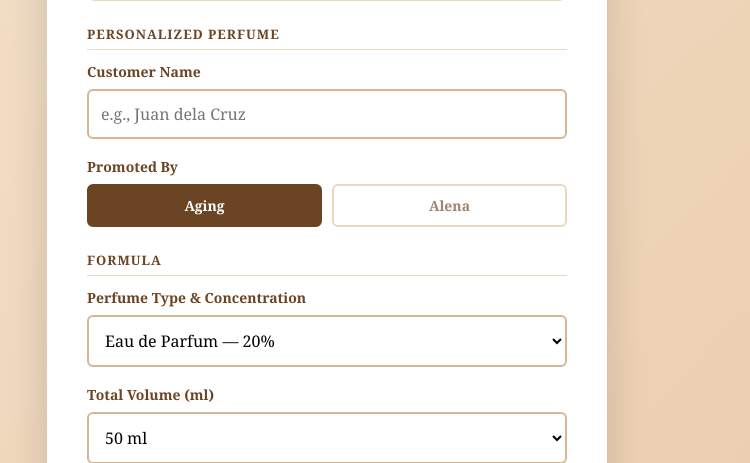
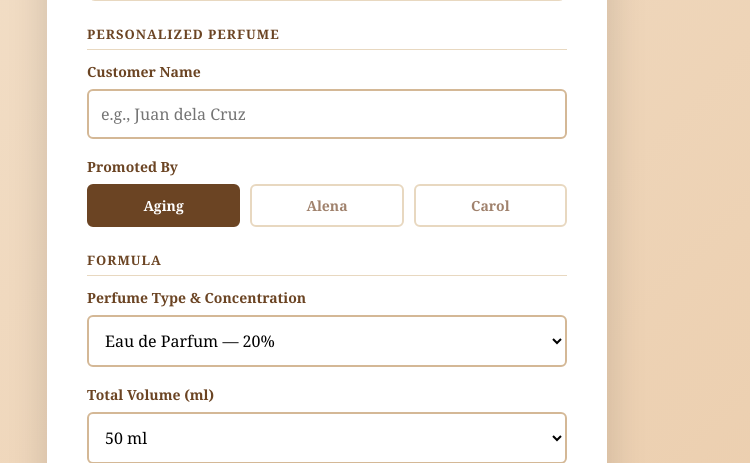
Before and after one commit to pavfluff/halimuyak-app, a Flask app: page / in a window 1280 px wide. Shown: the part 587-1050 px from the top of the page, without its empty margins (313-1063 px from the left). Run offline with Flask 3, Linux system fonts and the light colour scheme; parts of the project's set-up code (start-up, migrations or seed data) failed here and were passed over.

Commit message:
add carol

```diff
--- a/templates/index.html
+++ b/templates/index.html
@@ -391,6 +391,7 @@
             <div style="display:flex; gap:10px;">
                 <div class="toggle-btn selected" data-value="Aging" onclick="selectAdvertiser(this)">Aging</div>
                 <div class="toggle-btn" data-value="Alena" onclick="selectAdvertiser(this)">Alena</div>
+                <div class="toggle-btn" data-value="Carol" onclick="selectAdvertiser(this)">Carol</div>
             </div>
             <input type="hidden" id="advertised_by" value="Aging">
         </div>
```
